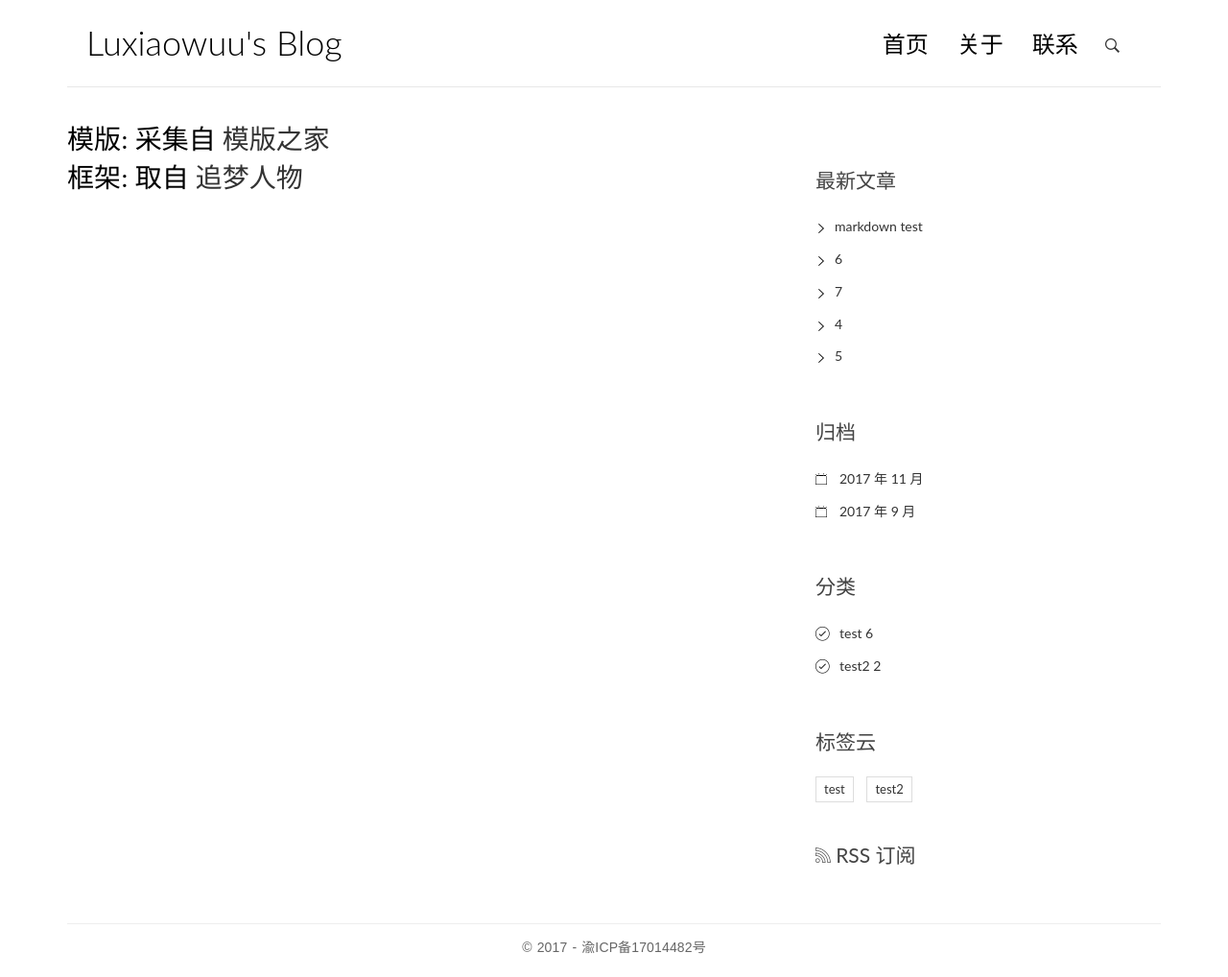
After one commit to Luxiaowuu/blog, a Django app: page /about/ in a window 1280 px wide. The commit adds this page. Shown: the whole page at 96% size. Run offline with Django 3.2, Linux system fonts and the light colour scheme; data comes from the database, SQL or seed files in the repository; some libraries are stand-ins or nearby versions.

Commit message:
final one

```diff
--- a/requirements.txt
+++ b/requirements.txt
@@ -3,4 +3,5 @@
 Pygments==2.2.0
 pytz==2016.10
 django-haystack==2.6.1
+jieba==0.38
 Whoosh==2.7.4
--- a/web_blog/blog/urls.py
+++ b/web_blog/blog/urls.py
@@ -10,6 +10,7 @@
     # url(r'^archives/?P<year>[0-9]{4})/(?P<month>[0-9]{1,2})/$',views.archives,name= 'archives'),
     url(r'^category/(?P<pk>[0-9]+)/$', views.CategoryView.as_view(), name='category'),
     url(r'^tag/(?P<pk>[0-9]+)/$', views.TagView.as_view(), name='tag'),
+    url(r'^about/$', views.about, name='about'),
 ]
 
 # url(r'^search/$', views.search, name='search')
--- a/web_blog/blog/views.py
+++ b/web_blog/blog/views.py
@@ -190,3 +190,6 @@
 #     post_list = Post.objects.filter(Q(title__icontains=q) | Q(body__icontains=q))
 #     return render(request, 'blog/index.html', {'post_list': post_list,
 #                                                'error_msg': error_msg})
+
+def about(request):
+    return render(request, 'blog/about.html')
--- a/web_blog/static/blog/css/page.css
+++ b/web_blog/static/blog/css/page.css
@@ -1,8 +1,12 @@
-.center {margin: 0 auto;
-    width: 200px;
-    background: black;
-    padding: 20px;
-    color: white;
+.about {
+  color : black;
+  font-family : KaiTi;
+  font-size : 1em;
+}
+
+.self_center {
+    position : absolute;
+    left : 34%;
 }
 
 
--- a/web_blog/templates/base.html
+++ b/web_blog/templates/base.html
@@ -48,9 +48,8 @@
                     <div class="collapse navbar-collapse" id="bs-example-navbar-collapse-1">
                         <ul class="nav navbar-nav navbar-right">
                             <li class="cl-effect-11"><a href="{% url 'blog:index' %}" data-hover="首页">首页</a></li>
-                            <li class="cl-effect-11"><a href="full-width.html" data-hover="博客">博客</a></li>
-                            <li class="cl-effect-11"><a href="about.html" data-hover="关于">关于</a></li>
-                            <li class="cl-effect-11"><a href="contact.html" data-hover="联系">联系</a></li>
+                            <li class="cl-effect-11"><a href="{% url 'blog:about' %}" data-hover="关于">关于</a></li>
+                            <li class="cl-effect-11"><a href="https://www.zhihu.com/people/lu-xiao-wu-49/activities" data-hover="联系">联系</a></li>
                         </ul>
                     </div><!-- /.navbar-collapse -->
                 </nav>
@@ -156,10 +155,9 @@
     <button type="button" class="overlay-close"><span class="ion-ios-close-empty"></span></button>
     <nav>
         <ul>
-            <li><a href="index.html">首页</a></li>
-            <li><a href="full-width.html">博客</a></li>
+            <li><a href="{% url 'blog:index' %}">首页</a></li>
             <li><a href="about.html">关于</a></li>
-            <li><a href="contact.html">联系</a></li>
+            <li><a href="https://www.zhihu.com/people/lu-xiao-wu-49/activities">联系</a></li>
         </ul>
     </nav>
 </div>
--- /dev/null
+++ b/web_blog/templates/blog/about.html
@@ -0,0 +1,15 @@
+{% extends 'base.html' %}
+{% block main%}
+<div>
+  <h1 style="  color : black;
+  font-family : KaiTi;
+  font-size : 2em;">模版:
+    <span>采集自 <a href="http://www.cssmoban.com/">模版之家</a></span>
+  </h1>
+  <h2 style="  color : black;
+  font-family : KaiTi;
+  font-size : 2em;">框架:
+    <span>取自 <a href="http://zmrenwu.com/post/2/">追梦人物</a></span>
+  </h2>
+</div>
+{% endblock main %}
```
Also changed, not shown: web_blog/templates/blog/index.html (+6 -2 lines).
